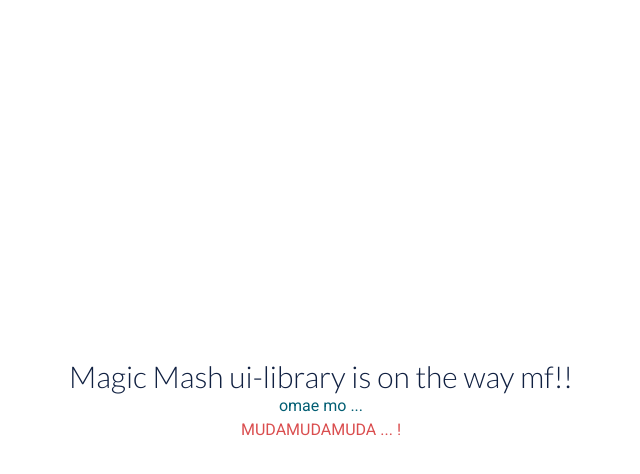
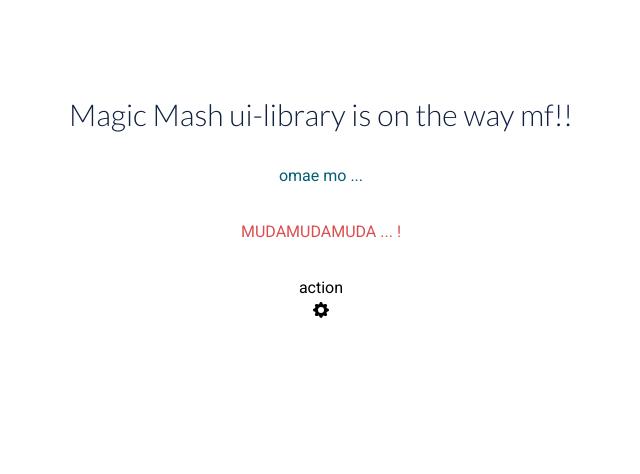
Before and after one commit to MagicMash/magic-mash-component-library, a Next.js app: page / in a window 1280 px wide. Shown: the top 474 px of the page, without its empty margins (319-959 px from the left). Built offline with nearby package versions, Linux system fonts and the light colour scheme.

Commit message:
buton structure

```diff
--- a/pages/index.tsx
+++ b/pages/index.tsx
@@ -1,15 +1,17 @@
 import type { NextPage } from "next";
-import { processTWClasses } from "../src/utils/twStringsProcessor";
+import Button from "../src/components/button/button";
+import Image from "next/image";
 
 const Home: NextPage = () => {
   return (
-    <main className="w-full h-screen flex flex-col justify-center items-center">
+    <main className="w-full h-screen flex flex-col items-center pt-24 space-y-8">
       <h1 className=" text-darkBlue ">
         {" "}
         Magic Mash ui-library is on the way mf!!{" "}
       </h1>
       <p className="text-darkGreen"> omae mo ... </p>
       <p className="text-danger "> MUDAMUDAMUDA ... ! </p>
+      <Button withIcon />
     </main>
   );
 };
--- a/src/components/button/button.tsx
+++ b/src/components/button/button.tsx
@@ -1,30 +1,70 @@
-import React from 'react'
-import { buttonTypes, classes, withIcon } from '../../ts/componentsProps'
+import React, { FC } from "react";
+import { buttonTypes, classes } from "../../ts/componentsProps";
+import { processTWClasses } from "../../utils/twStringsProcessor";
+import Image from "next/image";
 
 interface props {
-    children?: React.ReactChildren,
-    type: buttonTypes,
-    classes?: classes,
-    withIcon?: withIcon,
+  children?: React.ReactChildren;
+  type?: buttonTypes;
+  classes?: classes;
+  withIcon?: boolean;
+  icon?: string;
+  text?: string;
+  iconAlt?: string;
+  iconClasses?: string;
+  iconWidth?: number;
+  iconHeigth?: number
 }
 
-const baseProps : props = {
-    children: undefined,
-    type: 'button',
-    classes: null,
+const baseProps: props = {
+  children: undefined,
+  type: "button",
+  withIcon: false,
+  text: "action",
+};
 
-    withIcon: false,
+const notIconClasses = "without icon classes ";
+const withIconClasses = "with icon classes ";
+const baseIconClasses = "icon base classes ";
+const baseIcon = "/generic.svg"
+
+let baseClasses = notIconClasses;
+
+const withIcon = (text?: string, icon?: string, alt?: string, classes?: string, width?: number, heigth?: number ) => {
+  return (
+    <>
+      <p>{text}</p>
+      <Image className={classes ? classes : baseIconClasses} src={icon ? icon : baseIcon } width={width ? width : '20'} height={heigth ? heigth : '20'} alt={alt ? alt : 'no alt provided for this icon'} />
+    </>
+  );
+};
+
+const noIcon = (text?: string) => {
+    return(
+        <p>
+            {text}
+        </p>
+    )
 }
 
-const baseClasses = ' base classes '
+const Button = (props: props) => {
+  if (props.withIcon) {
+    baseClasses = withIconClasses;
+  }
 
-const Button = (props = baseProps ) => {
+  console.log(props)
 
-    let twClasses = props.classes ? props.classes.concat(baseClasses) : baseClasses
+  let twClasses = props.classes
+    ? processTWClasses(baseClasses, props.classes)
+    : baseClasses;
 
-    return(
-        <button className={twClasses} type={props.type} >
+  return (
+    <button className={twClasses} type={props.type}>
+      { props.withIcon ? withIcon(props.text) : noIcon(props.text) }
+    </button>
+  );
+};
 
-        </button>
-    )
-}
+Button.defaultProps = baseProps
+
+export default Button;
--- a/src/ts/componentsProps.ts
+++ b/src/ts/componentsProps.ts
@@ -5,4 +5,3 @@ export type classes = string | null
 // Button component types
 
 export type buttonTypes = "button" | "submit" | "reset" | undefined
-export type withIcon = boolean | false
```
Also changed, not shown: public/generic.svg (added).
